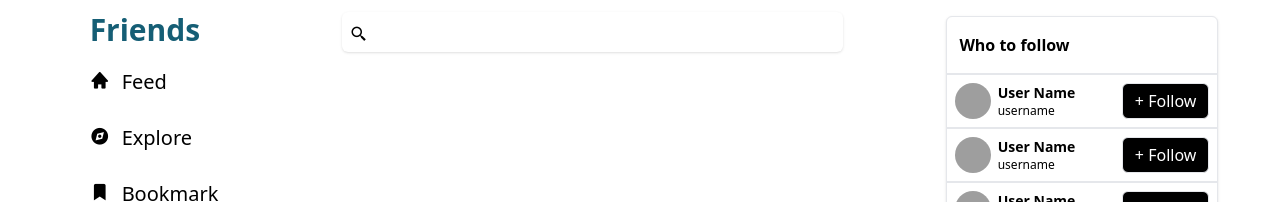
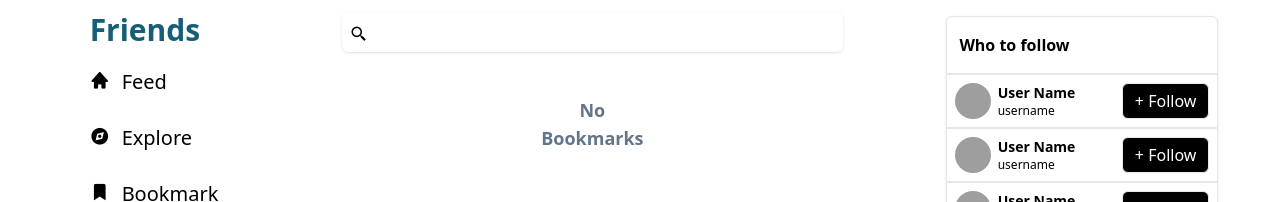
Before and after one commit to vermasavita/friends, a React (Create React App) app: page /bookmark in a window 1280 px wide. Shown: the top 202 px of the page. Built offline with nearby package versions, Linux system fonts and the light colour scheme; grey boxes are pictures that could not be loaded; what miragejs would draw is missing.

Commit message:
feat: bookmark page

```diff
--- a/src/pages/bookmark/Bookmark.jsx
+++ b/src/pages/bookmark/Bookmark.jsx
@@ -1,11 +1,31 @@
-import { SinglePost } from "../home/components/SinglePost"
+import { useEffect, useState } from "react";
+import { useSelector } from "react-redux";
+import { SinglePost } from "../home/components/SinglePost";
 
 const Bookmark = () => {
-    return(
-        <div className="w-4/5 xl:w-full px-1 h-full">
-            {/* <SinglePost/> */}
+  const { allPosts } = useSelector((state) => state.post);
+  const { user } = useSelector((state) => state.auth);
+  const [bookmark, setBookmark] = useState(allPosts);
+
+  const bookmarkPosts = allPosts.filter((post) =>
+    post.bookmark.some((item) => item.username === user.username)
+  );
+
+  useEffect(() => {
+    setBookmark(bookmarkPosts);
+  }, [allPosts]);
+
+  return (
+    <div className="w-4/5 xl:w-full px-1 h-full">
+      {bookmark.length > 0 ? (
+        bookmark.map((post) => <SinglePost key={post._id} post={post} />)
+      ) : (
+        <div className="text-center font-bold text-lg mt-3 text-slate-500">
+          <h1>No Bookmarks</h1>
         </div>
-    )
-}
+      )}
+    </div>
+  );
+};
 
 export { Bookmark };
--- a/src/pages/home/components/SinglePost.jsx
+++ b/src/pages/home/components/SinglePost.jsx
@@ -124,7 +124,7 @@ const SinglePost = ({ post }) => {
       <div className="flex">
         <img
           className="h-8 w-8 object-cover rounded-full"
-          src={userInfo.avatar}
+          src={user.avatar}
         />
         <div className=" border-gray-200 self-center px-2 py-1 ml-3 border-solid grow flex space-between items-center rounded-md bg-white border">
           <input
--- a/src/pages/home/postSlice.js
+++ b/src/pages/home/postSlice.js
@@ -173,7 +173,7 @@ export const removeBookmarkPost = createAsyncThunk(
       );
       const data = { data: response.data, status: response.status };
       return data;
-    } catch (response) {
+    } catch (error) {
       return thunkAPI.rejectWithValue({
         data: error.response.data,
         status: error.response.status,
```
